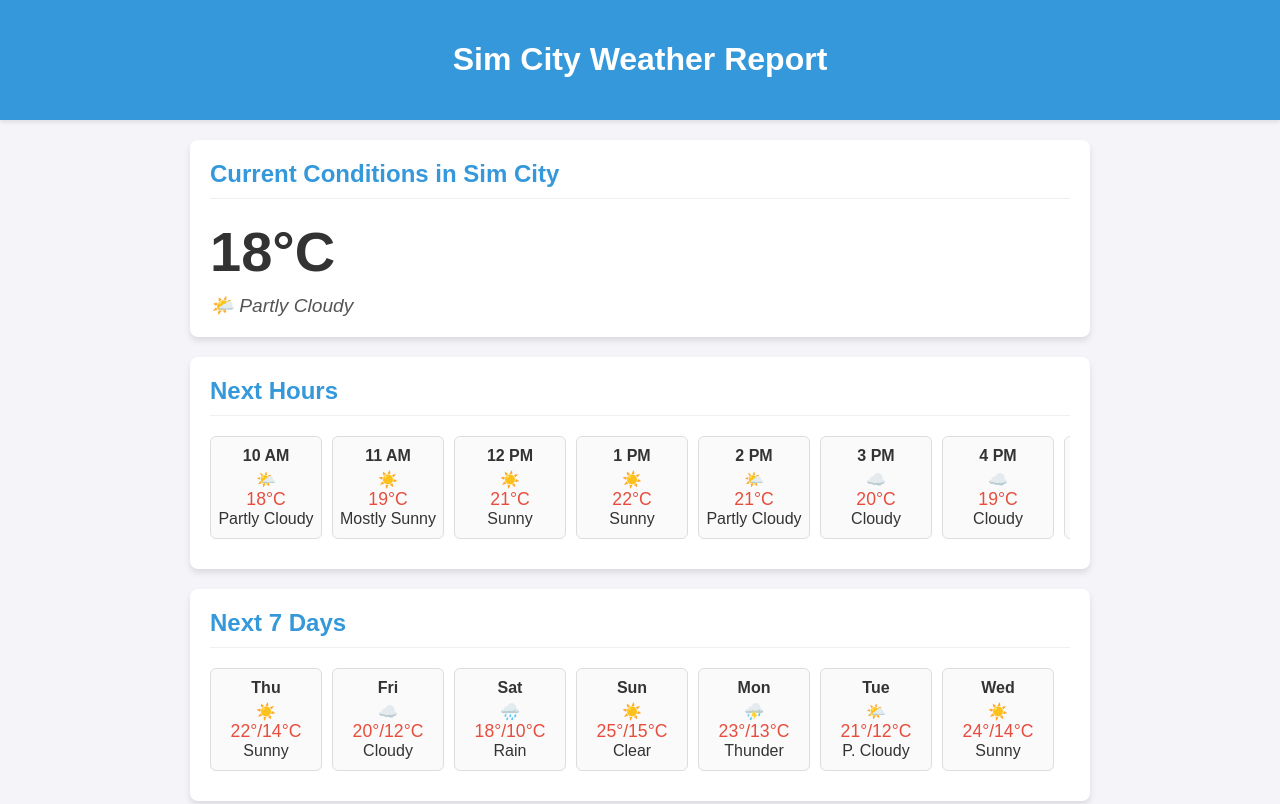
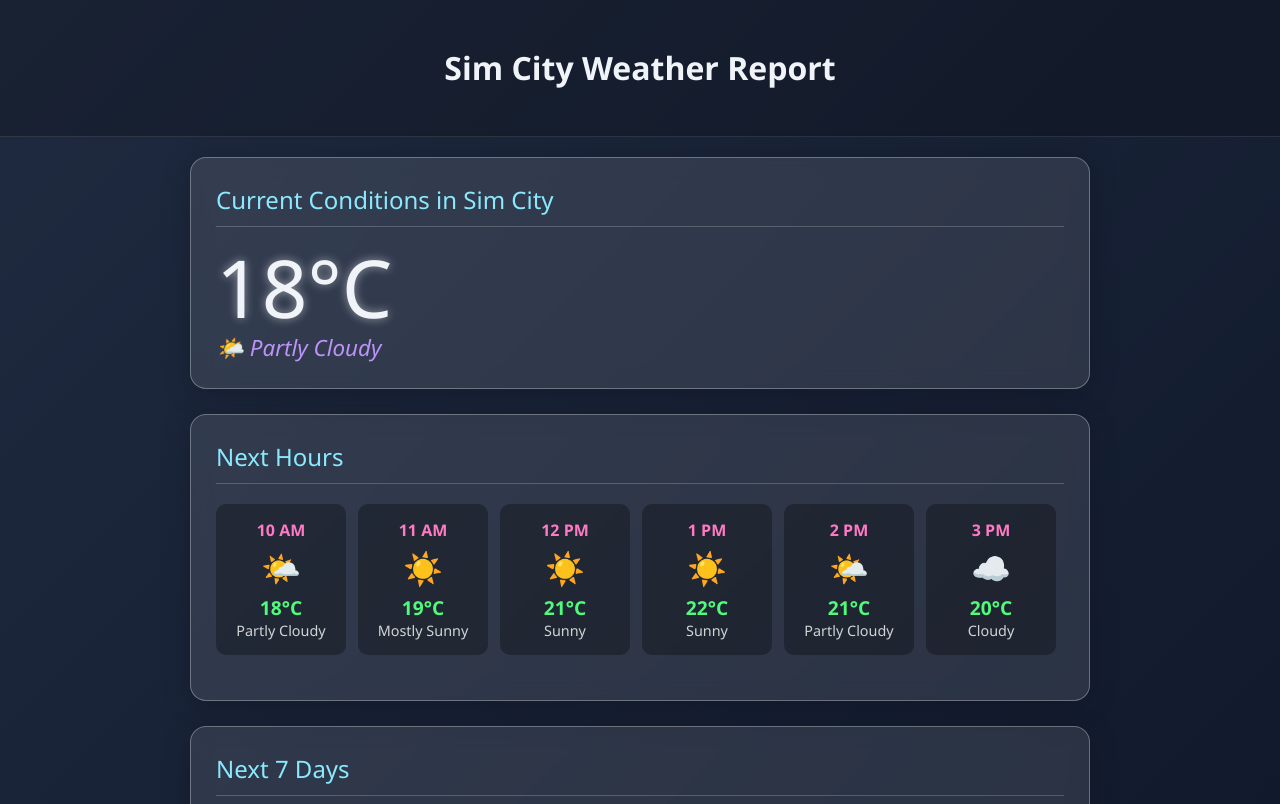
Before and after one commit to WinoWongo2024/pwa-weather-simulator, a plain HTML site: page index.html in a window 1280 px wide. Shown: the top 804 px of the page. Drawn offline with Linux system fonts and the light colour scheme.

Commit message:
Revamp styling with glassmorphism and gradient effects

```diff
--- a/style.css
+++ b/style.css
@@ -1,18 +1,18 @@
 /* General Styling */
 body {
-    font-family: Arial, sans-serif;
-    background-color: #f4f4f9;
-    color: #333;
+    font-family: 'Segoe UI', Tahoma, Geneva, Verdana, sans-serif;
+    background: linear-gradient(135deg, #1f2a40, #0d1526); /* Dark Blue Gradient */
+    color: #f0f4f8; /* Light text */
     margin: 0;
     padding: 0;
+    min-height: 100vh;
 }
 
 header {
-    background-color: #3498db; /* Blue theme color */
-    color: white;
-    padding: 20px;
+    padding: 25px 20px;
     text-align: center;
-    box-shadow: 0 2px 4px rgba(0, 0, 0, 0.1);
+    background-color: rgba(0, 0, 0, 0.2); /* Semi-transparent header */
+    border-bottom: 1px solid rgba(255, 255, 255, 0.1);
 }
 
 .container {
@@ -21,64 +21,140 @@ header {
     margin: 0 auto;
 }
 
-/* Card Styling */
+/* Glassmorphism Weather Card Styling */
 .weather-card {
-    background-color: white;
-    border-radius: 8px;
-    box-shadow: 0 4px 6px rgba(0, 0, 0, 0.1);
-    margin-bottom: 20px;
-    padding: 20px;
+    background: rgba(255, 255, 255, 0.1); /* Translucent White */
+    border-radius: 16px;
+    box-shadow: 0 4px 30px rgba(0, 0, 0, 0.2);
+    backdrop-filter: blur(10px); /* The "Glass" Effect */
+    -webkit-backdrop-filter: blur(10px);
+    border: 1px solid rgba(255, 255, 255, 0.3);
+    margin-bottom: 25px;
+    padding: 25px;
 }
 
 h2 {
-    color: #3498db;
-    border-bottom: 1px solid #ecf0f1;
+    color: #8be9fd; /* Light Cyan for headings */
+    border-bottom: 1px solid rgba(255, 255, 255, 0.2);
     padding-bottom: 10px;
     margin-top: 0;
+    font-weight: 400;
+    font-size: 1.5em;
 }
 
 /* Current Weather Styles */
 #current-temp {
-    font-size: 3.5em;
-    font-weight: bold;
-    margin: 10px 0;
+    font-size: 5em;
+    font-weight: 300;
+    margin: 15px 0 5px;
+    text-shadow: 0 0 10px rgba(255, 255, 255, 0.5);
+    line-height: 1;
+}
+
+#current-location {
+    font-size: 1.8em;
+    font-weight: 500;
+    margin-bottom: 5px;
 }
 
 #current-condition {
-    font-size: 1.2em;
+    font-size: 1.4em;
     font-style: italic;
-    color: #555;
+    color: #bd93f9; /* Light Purple */
+}
+
+#current-time {
+    font-size: 1em;
+    color: rgba(255, 255, 255, 0.7);
+    margin-top: 5px;
 }
 
 /* Forecast List Styles */
 .forecast-list {
     display: flex;
-    /* Use gap for spacing between items */
-    gap: 10px;
+    gap: 12px;
     padding-bottom: 10px;
-}
-
-.scrollable {
-    overflow-x: auto; /* Enable horizontal scrolling for hourly forecast on smaller screens */
+    overflow-x: auto; /* Enable horizontal scrolling */
     white-space: nowrap; /* Prevent items from wrapping */
+    margin: 10px 0;
 }
 
 .forecast-item {
-    min-width: 100px; /* Ensures hourly items are a good size */
-    flex-shrink: 0; /* Prevents hourly items from shrinking */
+    min-width: 120px;
+    flex-shrink: 0;
     text-align: center;
-    padding: 10px 5px;
-    border: 1px solid #ddd;
-    border-radius: 6px;
-    background-color: #fafafa;
+    padding: 15px 5px;
+    border-radius: 10px;
+    background-color: rgba(0, 0, 0, 0.3); /* Darker translucent background for items */
+    transition: transform 0.2s;
+}
+
+.forecast-item:hover {
+    transform: translateY(-5px);
+    background-color: rgba(0, 0, 0, 0.5);
 }
 
 .forecast-item .time, .forecast-item .day {
-    font-weight: bold;
+    font-weight: 600;
     margin-bottom: 5px;
+    color: #ff79c6; /* Pink for time/day */
+}
+
+.forecast-item .icon {
+    font-size: 2em;
+    display: block;
+    margin: 5px 0;
 }
 
 .forecast-item .temp {
-    font-size: 1.1em;
-    color: #e74c3c; /* Red for emphasis on temperature */
+    font-size: 1.2em;
+    font-weight: bold;
+    color: #50fa7b; /* Green for temp */
 }
+
+.forecast-item .condition {
+    font-size: 0.9em;
+    color: rgba(255, 255, 255, 0.8);
+    white-space: normal;
+    padding: 0 5px;
+}
+
+/* 7-Day Specific adjustments */
+#daily-list {
+    flex-direction: column;
+}
+#daily-list .forecast-item {
+    min-width: unset;
+    display: flex;
+    justify-content: space-between;
+    align-items: center;
+    text-align: left;
+    padding: 10px 20px;
+}
+#daily-list .day {
+    flex: 1;
+}
+#daily-list .icon {
+    flex: 0;
+    margin-right: 10px;
+}
+#daily-list .condition {
+    flex: 1;
+    text-align: right;
+    color: #bd93f9;
+}
+#daily-list .temp {
+    flex: 0;
+    margin-left: 15px;
+    color: #ffb86c; /* Orange for min/max temp contrast */
+}
+
+/* Responsive adjustment for daily list on small screens */
+@media (max-width: 600px) {
+    #daily-list .forecast-item {
+        padding: 10px;
+    }
+    #daily-list .temp {
+        font-size: 1.1em;
+    }
+}
```
